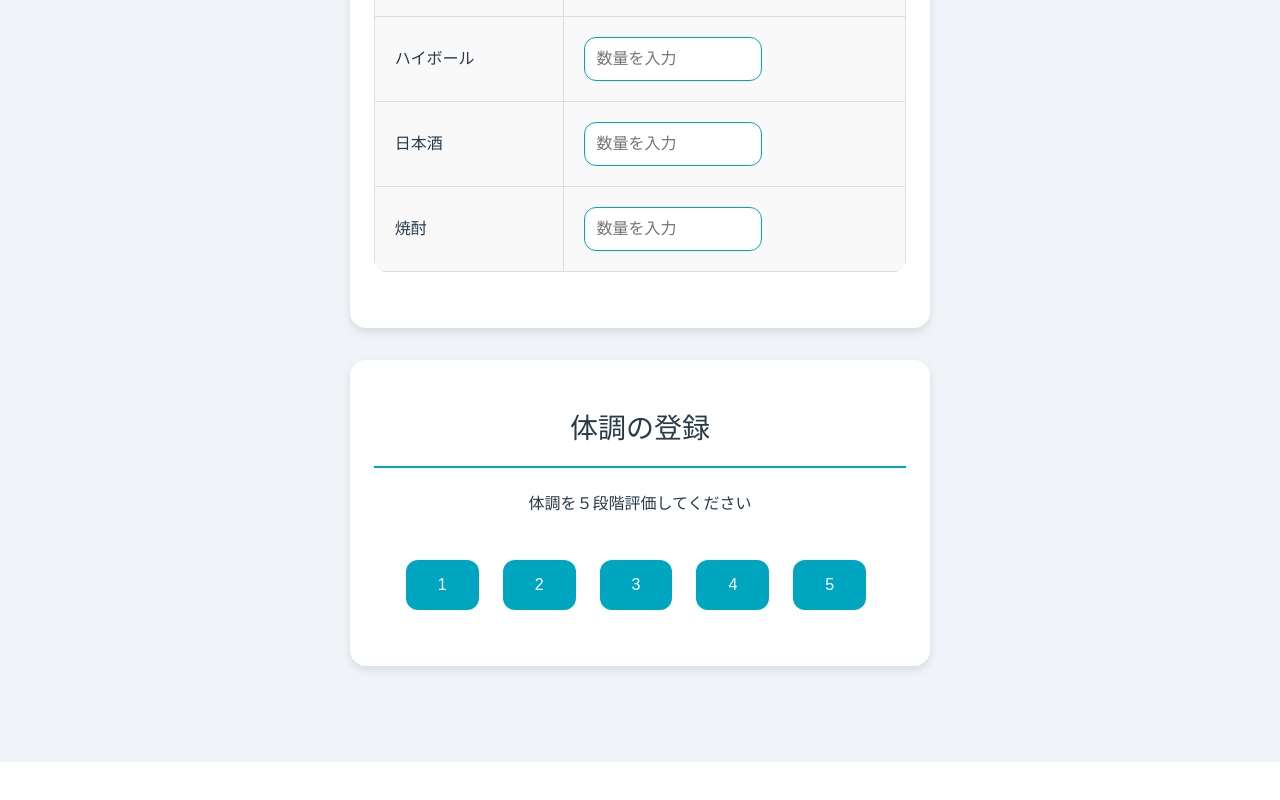
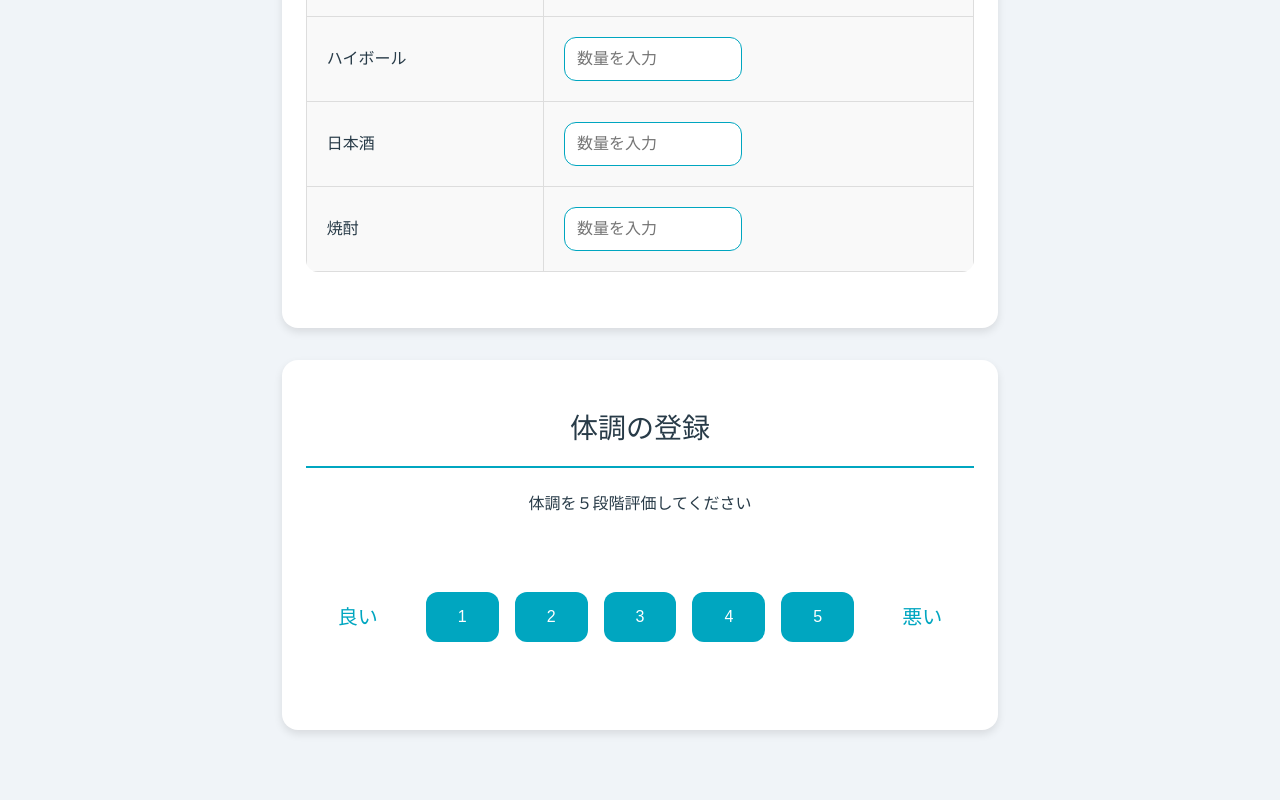
Before and after one commit to saitamau-maximum/alcoho-rhythm, a React (Vite) app in the folder client/: page /register in a window 1280 px wide. Shown: the part 732-1532 px from the top of the page. Before the commit the page ends 1494 px from the top, so only its background shows below. Built offline with nearby package versions, Linux system fonts and the light colour scheme.

Commit message:
feat:condition-span

```diff
--- a/client/src/register/Register.jsx
+++ b/client/src/register/Register.jsx
@@ -46,6 +46,8 @@ function Register() {
         <h2>体調の登録</h2>
         {/* 体調を5段階で選択 */}
         <label>体調を５段階評価してください</label>
+        <div className="condition-rating">
+          <span>良い</span>
           <div className="condition-buttons">
             <button>1</button>
             <button>2</button>
@@ -53,6 +55,8 @@ function Register() {
             <button>4</button>
             <button>5</button>
           </div>
+          <span>悪い</span>
+        </div>
       </div>
     </div>
   );
--- a/client/src/register/register.css
+++ b/client/src/register/register.css
@@ -96,13 +96,34 @@ input[type="number"] {
     color: #283b48;
 }
 
+/* 体調評価セクションのレイアウト */
+.condition-rating {
+    display: flex;
+    align-items: center;
+    justify-content: space-between;
+    margin-top: 12px;
+    gap: 16px;
+}
+
+/* 体調評価用のテキスト */
+.condition-rating span {
+    font-size: 20px;
+    color:#00a6c0;
+    font-weight: bold;
+}
+
 /* 体調ボタンのスタイル */
+.condition-buttons {
+    display: flex;
+    justify-content: center;
+    gap: 16px;
+}
+
 .condition-buttons button {
     background-color: #00a6c0;
     color: white;
     border: none;
     padding: 16px 32px;
-    margin-right: 8px;
     border-radius: 12px;
     font-size: 16px;
     cursor: pointer;
@@ -112,9 +133,3 @@ input[type="number"] {
 .condition-buttons button:hover {
     background-color: #007082;
 }
-
-.condition-buttons {
-    display: flex;
-    justify-content: flex-start;
-    gap: 16px;
-}
```
Lines whose indentation alone changed are shown as unchanged.
